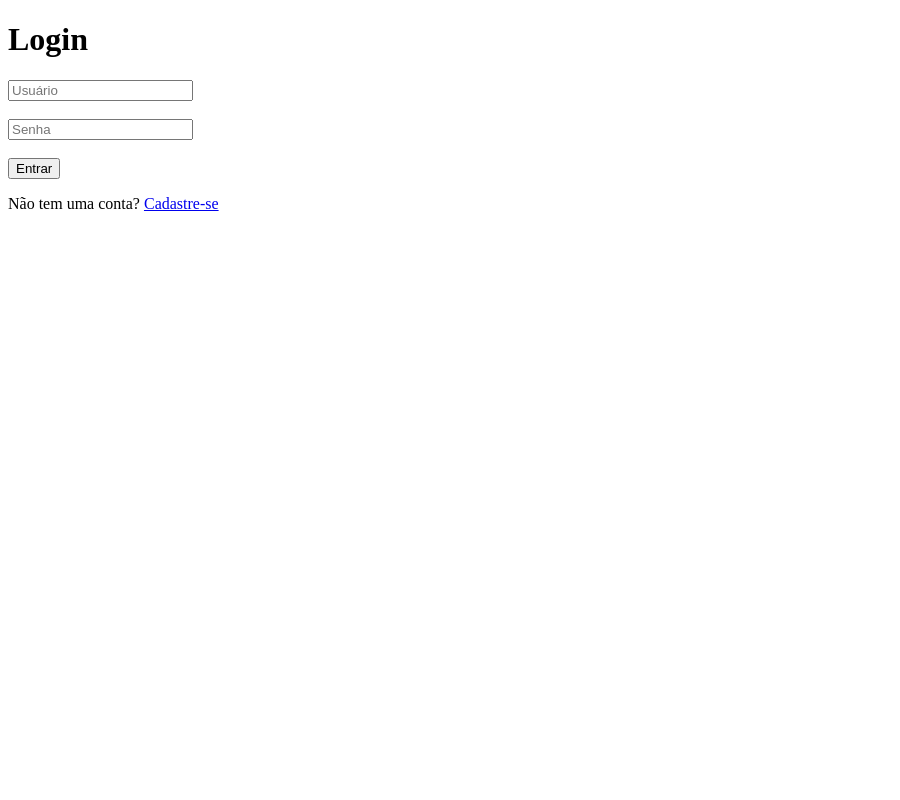
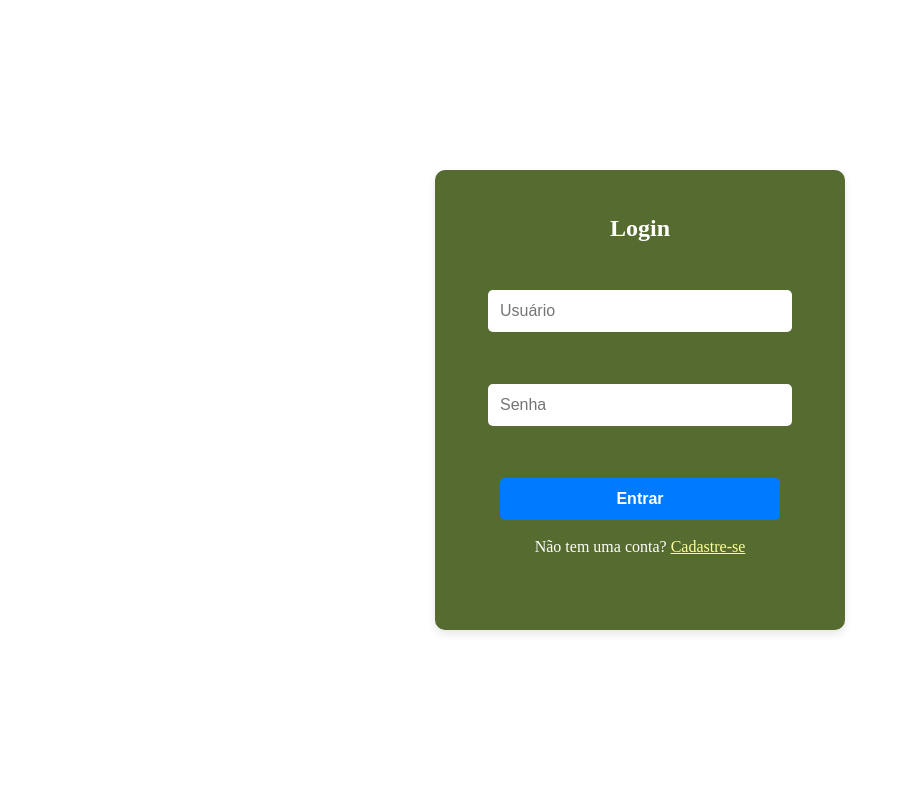
Before and after one commit to Adrelzin/Projeto-pp2, a Flask app: page /login in a window 1280 px wide. Shown: the whole page, without its empty margins (0-900 px from the left). Run offline with Flask 3, Linux system fonts and the light colour scheme.

Commit message:
Update login.html

```diff
--- a/templates/login.html
+++ b/templates/login.html
@@ -3,8 +3,92 @@
 <head>
     <meta charset="UTF-8">
     <title>Login - Sistema de Livros</title>
+    <link rel="icon" href="{{ url_for('static', filename='logo.ico') }}" type="image/x-icon">
+    <style>
+        body {
+            margin: 0;
+            padding: 0;
+            min-height: 100vh;
+            display: flex;
+            align-items: center;
+            justify-content: center;
+            background-color: white;
+        }
+
+        .container {
+            background-color: #556b2f;
+            display: flex;
+            flex-direction: column;
+            align-items: center;
+            justify-content: center;
+            padding: 30px;
+            border-radius: 10px;
+            box-shadow: 0 4px 8px rgba(0,0,0,0.1);
+            width: 350px;
+            min-height: 400px;
+        }
+
+        h1 {
+            color: white;
+            margin: 0 0 20px 0;
+            text-align: center;
+            font-size: 24px;
+        }
+
+        form {
+            display: flex;
+            flex-direction: column;
+            align-items: center;
+            width: 100%;
+            margin: 20px 0;
+        }
+
+        input {
+            margin: 8px 0;
+            padding: 12px;
+            width: 80%;
+            border: none;
+            border-radius: 5px;
+            font-size: 16px;
+        }
+
+        input[type="submit"] {
+            background-color: #007bff;
+            color: white;
+            cursor: pointer;
+            font-weight: bold;
+        }
+
+        input[type="submit"]:hover {
+            background-color: #0056b3;
+        }
+
+        p {
+            color: white;
+            text-align: center;
+            margin: 10px 0;
+        }
+
+        p a {
+            color: #ffff99;
+            text-decoration: underline;
+        }
+
+        p a:hover {
+            color: #ffffff;
+        }
+
+        .erro {
+            background-color: #ff4444;
+            color: white;
+            padding: 10px;
+            border-radius: 5px;
+            margin: 10px 0;
+        }
+    </style>
 </head>
     <body>
+        <div class = "container">
             <h1>Login</h1>
 
             {% if erro %}
@@ -19,5 +103,6 @@
                 <input type="submit" value="Entrar">
                 <p>Não tem uma conta? <a href="/cadastro">Cadastre-se</a></p>
             </form>
+        </div>
     </body>
 </html>
```
Lines whose indentation alone changed are shown as unchanged.
